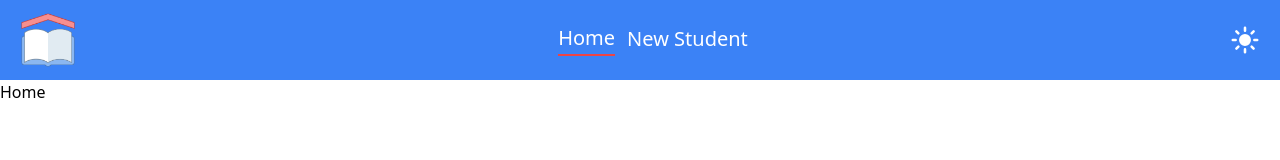
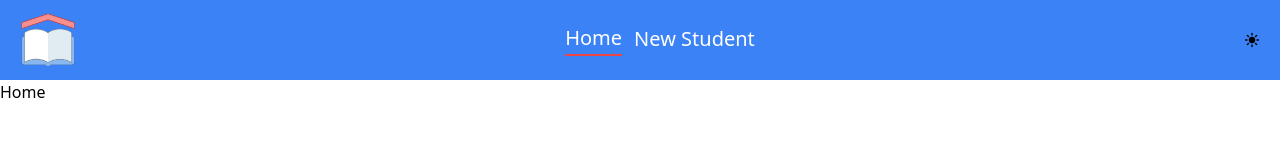
Before and after one commit to Matheus-Pombeiro/high-school-system, a React (Create React App) app: page / in a window 1280 px wide. Shown: the top 160 px of the page. Built offline with nearby package versions, Linux system fonts and the light colour scheme.

Commit message:
refactor: changed the place of the 'btnSettings' object to the component Header (father)

```diff
--- a/src/components/ThemeSwitcher/index.js
+++ b/src/components/ThemeSwitcher/index.js
@@ -2,15 +2,9 @@ import { useState } from "react";
 
 import { IoSunny, IoMoonSharp  } from "react-icons/io5";
 
-const ThemeSwitcher = () => {
+const ThemeSwitcher = ({ btnSettings }) => {
     // Declare a state that wiil help to change the icon of the theme button
     const [themeBtn, setThemeBtn] = useState(true);
-
-    // Declare an object that set the theme button's properties
-    const themeBtnSettings = {
-        color: "white",
-        size: 30,
-    };
 
     // Declare a function that will change the app's theme
     const handleTheme = () => {
@@ -21,8 +15,8 @@ const ThemeSwitcher = () => {
     return (
         <button onClick={handleTheme}>
             {themeBtn
-                ? <IoSunny {...themeBtnSettings} />
-                : <IoMoonSharp {...themeBtnSettings} />
+                ? <IoSunny {...btnSettings} />
+                : <IoMoonSharp {...btnSettings} />
             }
         </button>
     );
```
